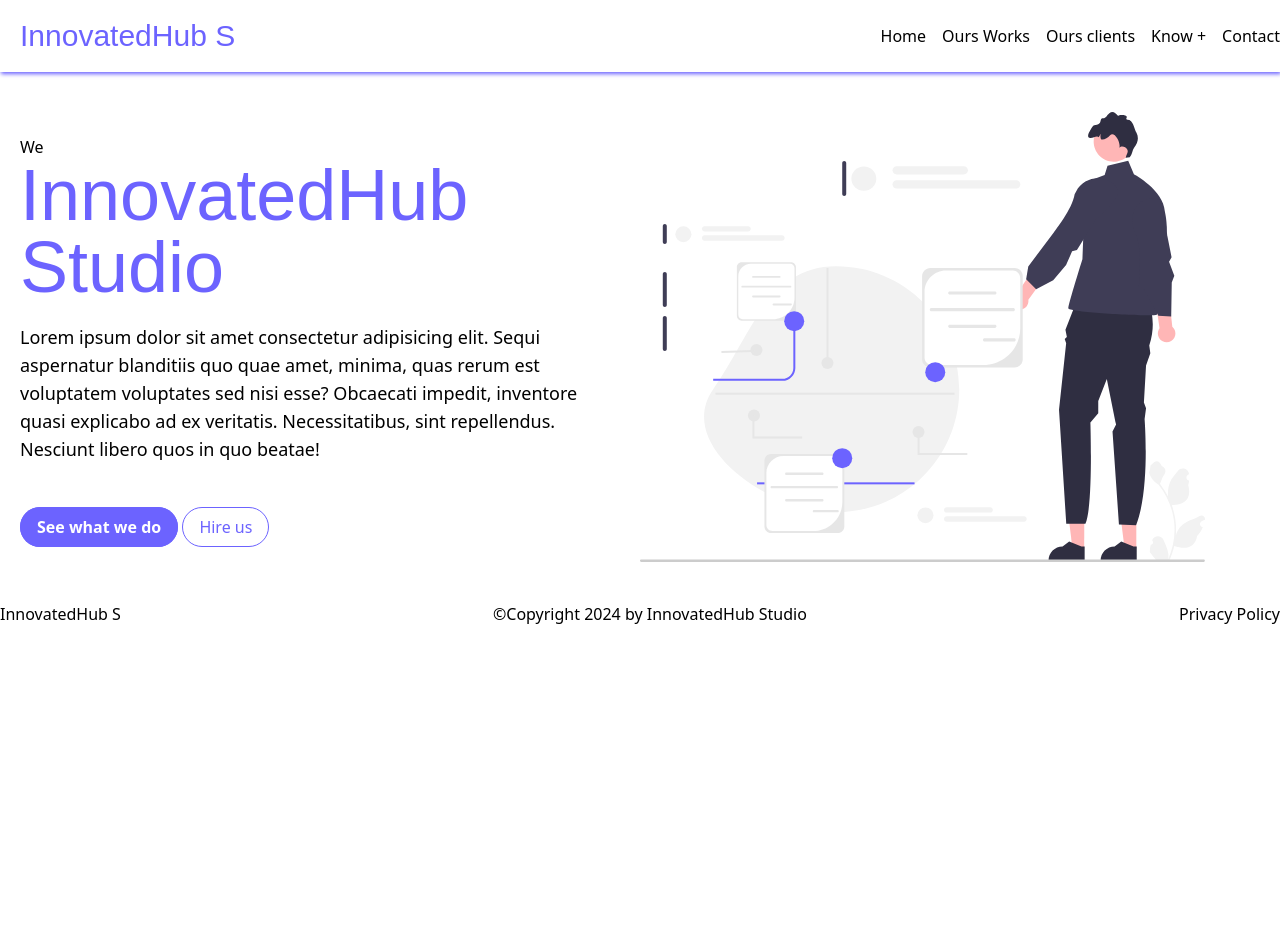
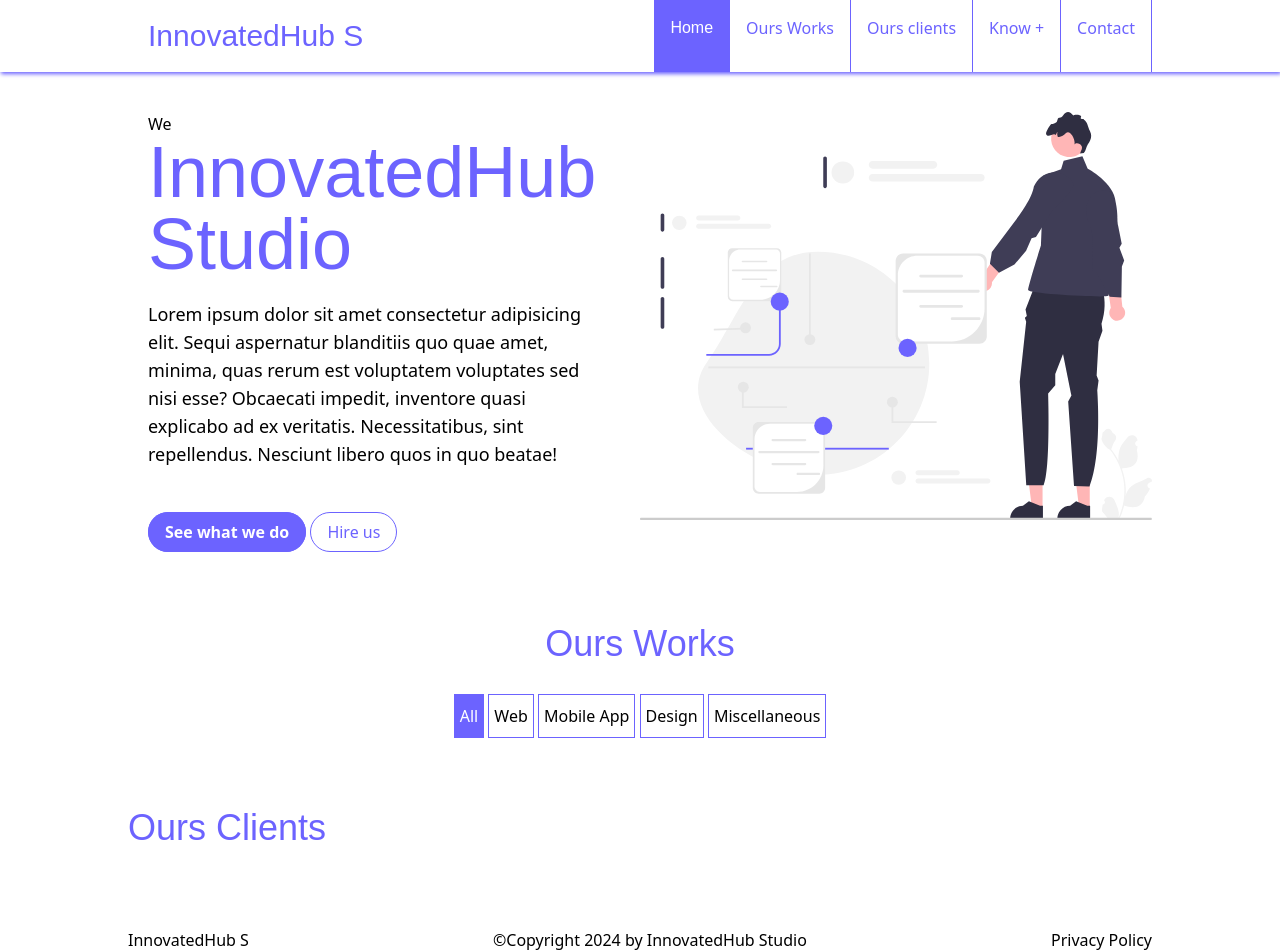
Before and after one commit to DinoRu/InnovatedHUb, a Django app: page /index/ in a window 1280 px wide. Before the commit the page ends 624 px from the top, so only its background shows below. Run offline with Django 5.2, Linux system fonts and the light colour scheme; some libraries are stand-ins or nearby versions.

Commit message:
Add new section

```diff
--- a/core/static/css/style.css
+++ b/core/static/css/style.css
@@ -1,3 +1,7 @@
+:root {
+    --primary_color: #6C63FF;
+}
+
 @font-face {
     font-family: 'Browood';
     src: local('Browood'), url('./static/fonts/Browood-Regular.ttf') format('ttf');
@@ -20,29 +24,76 @@
     box-sizing: border-box;
 }
 
+
 .nav {
+    width: 100%;
     height: 72px;
-    box-shadow: 1px 2px 4px #6C63FF;
+    box-shadow: 1px 2px 4px var(--primary_color);
+}
+
+nav, .footer {
+    width: 80%;
+    height: 100%;
+    display: flex;
+    justify-content: space-between;
 }
 
 nav .logo {
     font-family: 'Foxgrab', sans-serif;
-    color: #6C63FF;
+    color: var(--primary_color);
 }
 
 .hero__cnt span {
     font-family: 'Browood', sans-serif;
-    color: #6C63FF;
+    color: var(--primary_color);
 }
 
 .btn {
-    border: 1px solid #6C63FF;
+    border: 1px solid var(--primary_color);
     border-radius: 20px;
-    color: #6C63FF;
+    color: var(--primary_color);
 }
 
 .btn_active {
-    background: #6C63FF;
+    background: var(--primary_color);
     color: #fff;
     font-weight: bold;
 }
+
+.items {
+    display: inline-block;
+}
+
+.item__links {
+    color: var(--primary_color);
+    border-right: 1px solid var(--primary_color);
+    height: 72px;
+    padding: 1rem;
+}
+
+.item__links.active {
+    background: var(--primary_color);
+    color: #fff;
+    font-family: 'Foxgrab', sans-serif;
+}
+
+/* index page */
+.index {
+    width: 80%;
+    margin: 0 auto;
+}
+
+.section h1 {
+    font-family: 'Foxgrab', sans-serif;
+    color: var(--primary_color);
+}
+
+.work_link {
+    border: 1px solid var(--primary_color);
+    padding: 10px 5px;
+}
+
+.work_link.active {
+    background: var(--primary_color);
+    color: #fff;
+}
--- a/core/templates/base.html
+++ b/core/templates/base.html
@@ -14,18 +14,16 @@
 <body>
 
     <div class="nav flex items-center justify-center">
-        <header class="w-full">
-            <nav class="flex justify-between items-center w-full">
+        <nav class="flex justify-between items-center">
             <a href="/" class="logo ms-5 text-3xl">InnovatedHub S</a>
             <ul class="items flex">
-                    <li class="item__links ps-4">Home</li>
+                <li class="item__links ps-4 active">Home</li>
                 <li class="item__links ps-4">Ours Works</li>
                 <li class="item__links ps-4">Ours clients</li>
                 <li class="item__links ps-4">Know +</li>
                 <li class="item__links ps-4">Contact</li>
             </ul>
         </nav>
-        </header>
     </div>
     <div class="main">
         {% block content %}
@@ -33,8 +31,8 @@
         {% endblock content %}
     </div>
 
-    <footer>
-        <div class="footer flex justify-between items-center">
+    <footer class="fex justify-center">
+        <div class="footer flex justify-between items-center mx-auto">
             <a href="/" class="">InnovatedHub S</a>
             <div class="copyright">
                 <p>&copy;Copyright 2024 by InnovatedHub Studio</p>
--- a/core/templates/core/index.html
+++ b/core/templates/core/index.html
@@ -25,5 +25,26 @@
             </div>
         </div>
     </div>
+
+    <!-- Section works -->
+    <div class="section py-10">
+        <div class="works">
+            <h1 class="text-center text-4xl py-10">Ours Works</h1>
+            <div class="work_header text-center">
+                <a href="" class="work_link active">All</a>
+                <a href="" class="work_link">Web</a>
+                <a href="" class="work_link">Mobile App</a>
+                <a href="" class="work_link">Design</a>
+                <a href="" class="work_link">Miscellaneous</a>
+            </div>
+        </div>
+    </div>
+
+    <!-- Section clients -->
+    <div class="section py-10">
+        <div class="clients text-4xl">
+            <h1>Ours Clients</h1>
+        </div>
+    </div>
 </div>
 {% endblock content %}
```
Lines whose indentation alone changed are shown as unchanged.
